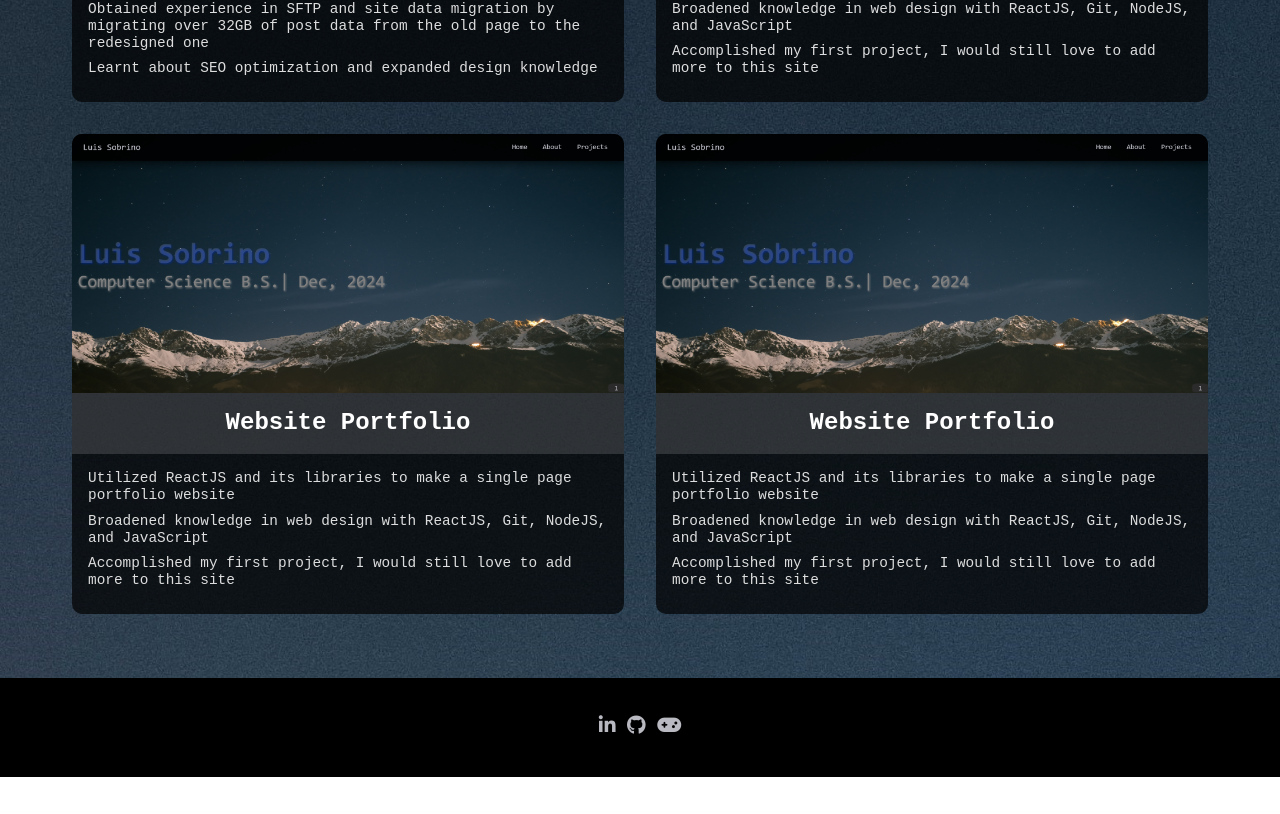
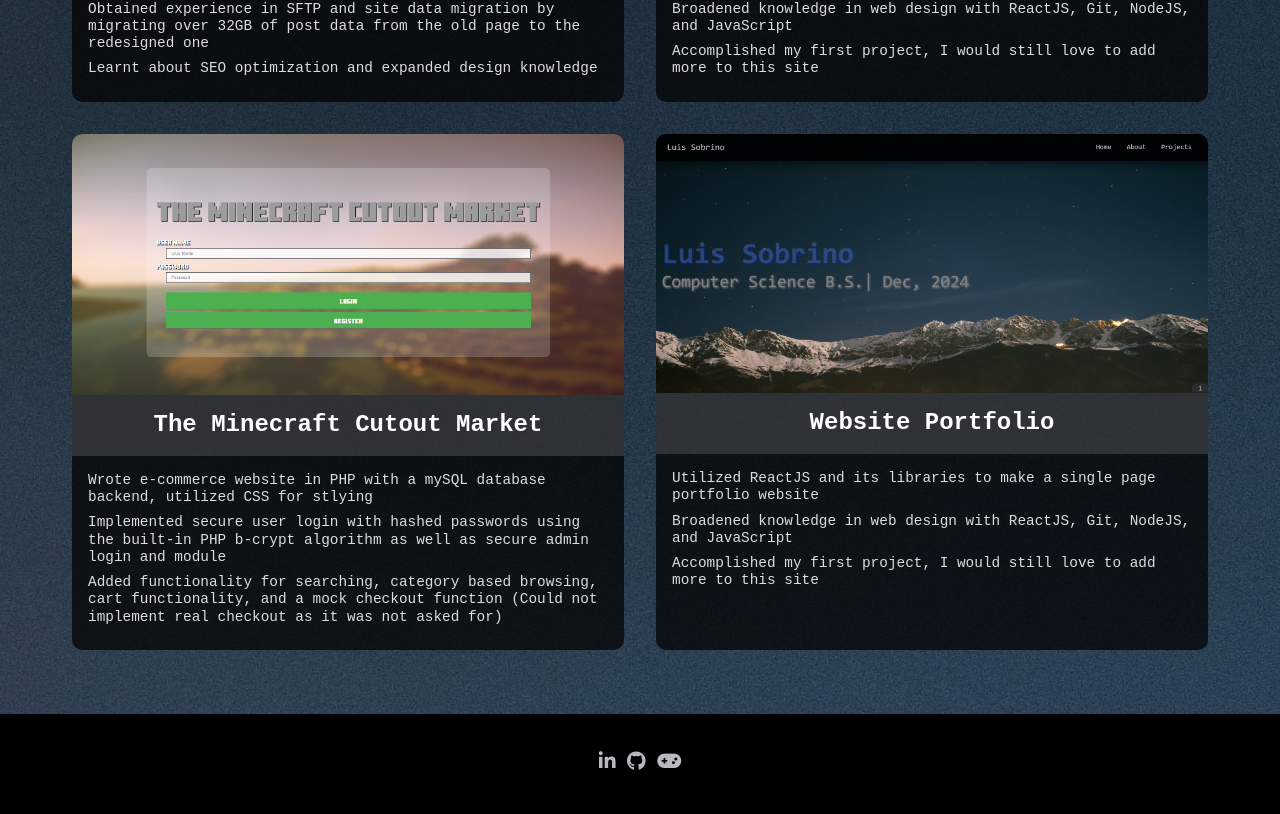
Before and after one commit to sobrinol/website, a React (Create React App) app: page / in a window 1280 px wide. Shown: the part 2001-2815 px from the top of the page. Before the commit the page ends 2778 px from the top, so only its background shows below. Built offline with nearby package versions, Linux system fonts and the light colour scheme.

Commit message:
updating project with mcmarket content

```diff
--- a/src/components/Projects.js
+++ b/src/components/Projects.js
@@ -2,6 +2,7 @@ import React from "react";
 import "./ProjectsStyle.css";
 import websiteport from "./images/websiteport.png";
 import montclarionport from "./images/montclarionport.png";
+import mcmarketport from "./images/mcmarket.png";
 
 const Projects = () => {
   return (
@@ -46,19 +47,19 @@ const Projects = () => {
           </div>
           <div className="banner">
             <a className="project-links" href="https://github.com/sobrinol/portfolio-website" target="_blank" rel="noreferrer">
-              <img src={websiteport} alt="Website Portfolio" />
+              <img src={mcmarketport} alt="MCMarket" />
               <span className="line"></span>
-              <h2>Website Portfolio</h2>
+              <h2>The Minecraft Cutout Market</h2>
             </a>
             <ul>
               <li>
-                Utilized ReactJS and its libraries to make a single page portfolio website
+                Wrote e-commerce website in PHP with a mySQL database backend, utilized CSS for stlying
               </li>
               <li>
-                Broadened knowledge in web design with ReactJS, Git, NodeJS, and JavaScript
+                Implemented secure user login with hashed passwords using the built-in PHP b-crypt algorithm as well as secure admin login and module
               </li>
               <li>
-                Accomplished my first project, I would still love to add more to this site
+                Added functionality for searching, category based browsing, cart functionality, and a mock checkout function (Could not implement real checkout as it was not asked for)
               </li>
             </ul>
           </div>
```
Also changed, not shown: src/components/images/mcmarket.png (added).
